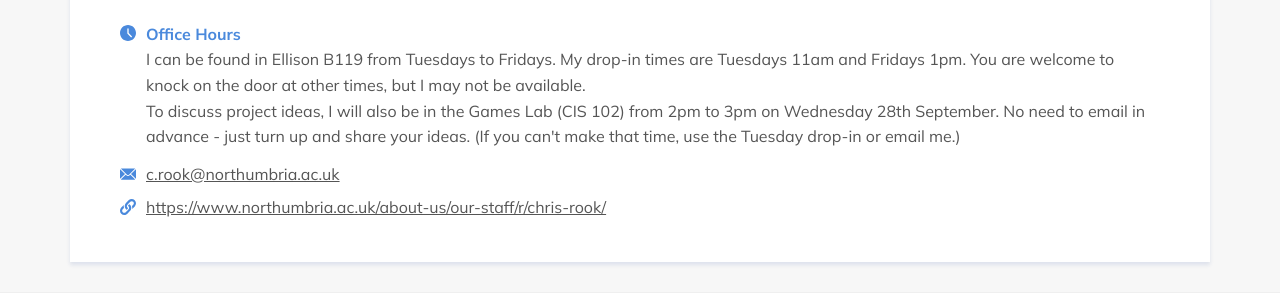
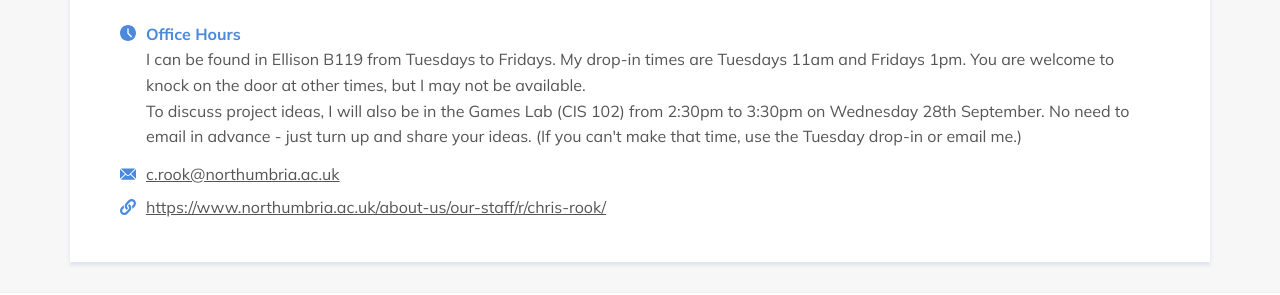
Before and after one commit to NorSC/supervisor-search, a Jekyll site: the page built from _supervisors/chris-rook.md, in a window 1280 px wide. Shown: the part 885-1180 px from the top of the page. Built offline with Jekyll 4.4.1, drawn with Linux system fonts in a browser that asks for light colours; a script that is not in the unit is left out.

Commit message:
Update Supervisors “chris-rook”

```diff
--- a/_supervisors/chris-rook.md
+++ b/_supervisors/chris-rook.md
@@ -9,7 +10,7 @@ office_hours: >-
   Tuesdays 11am and Fridays 1pm. You are welcome to knock on the door at other
   times, but I may not be available.
 
-  To discuss project ideas, I will also be in the Games Lab (CIS 102) from 2pm to 3pm on Wednesday 28th September. No need to email in advance - just turn up and share your ideas. (If you can't make that time, use the Tuesday drop-in or email me.)
+  To discuss project ideas, I will also be in the Games Lab (CIS 102) from 2:30pm to 3:30pm on Wednesday 28th September. No need to email in advance - just turn up and share your ideas. (If you can't make that time, use the Tuesday drop-in or email me.)
 research_group: Computer Vision and Natural Computing
 research_themes:
   - Game Design and Development
```
Also changed, not shown: other parts of _supervisors/chris-rook.md (+1 -0 lines).
